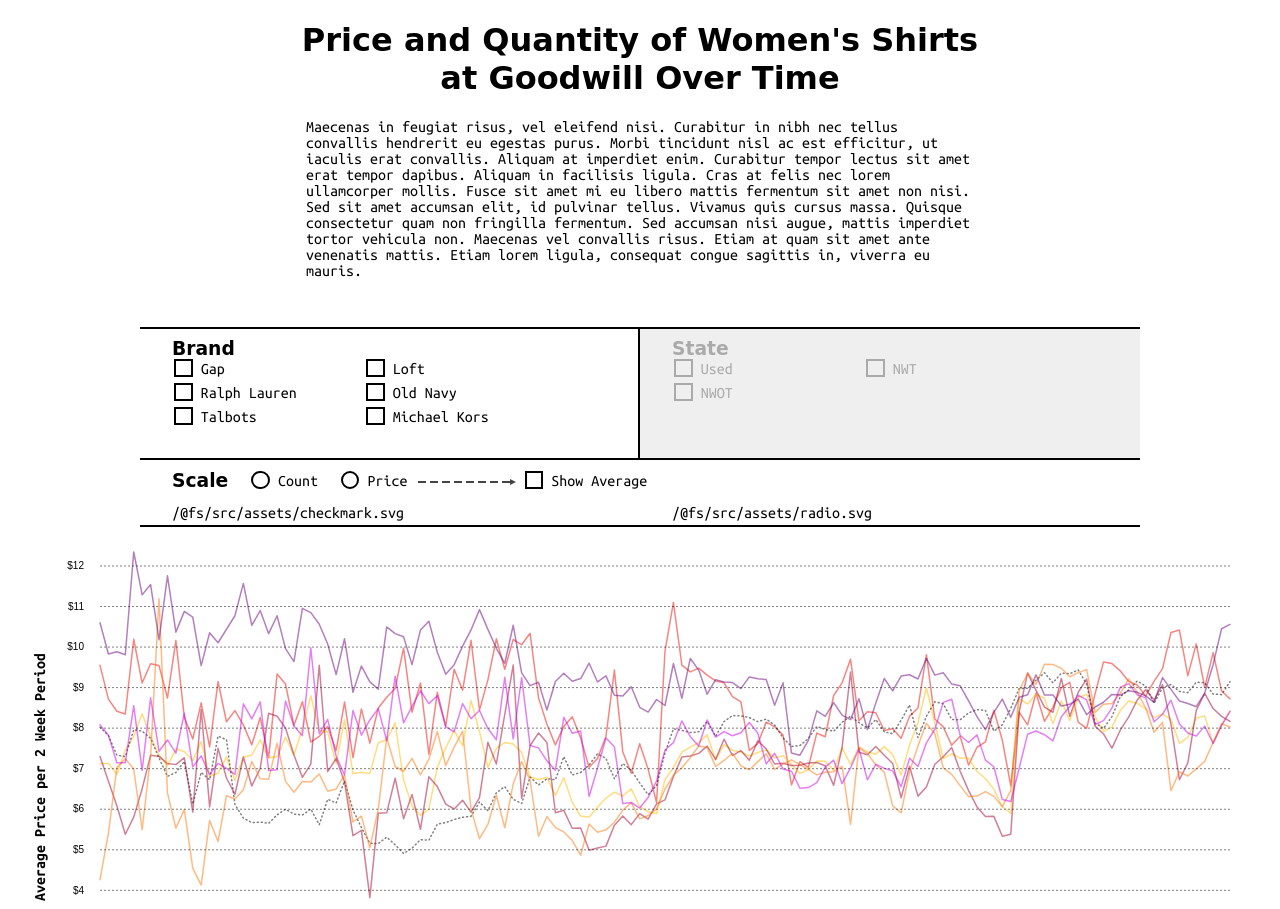
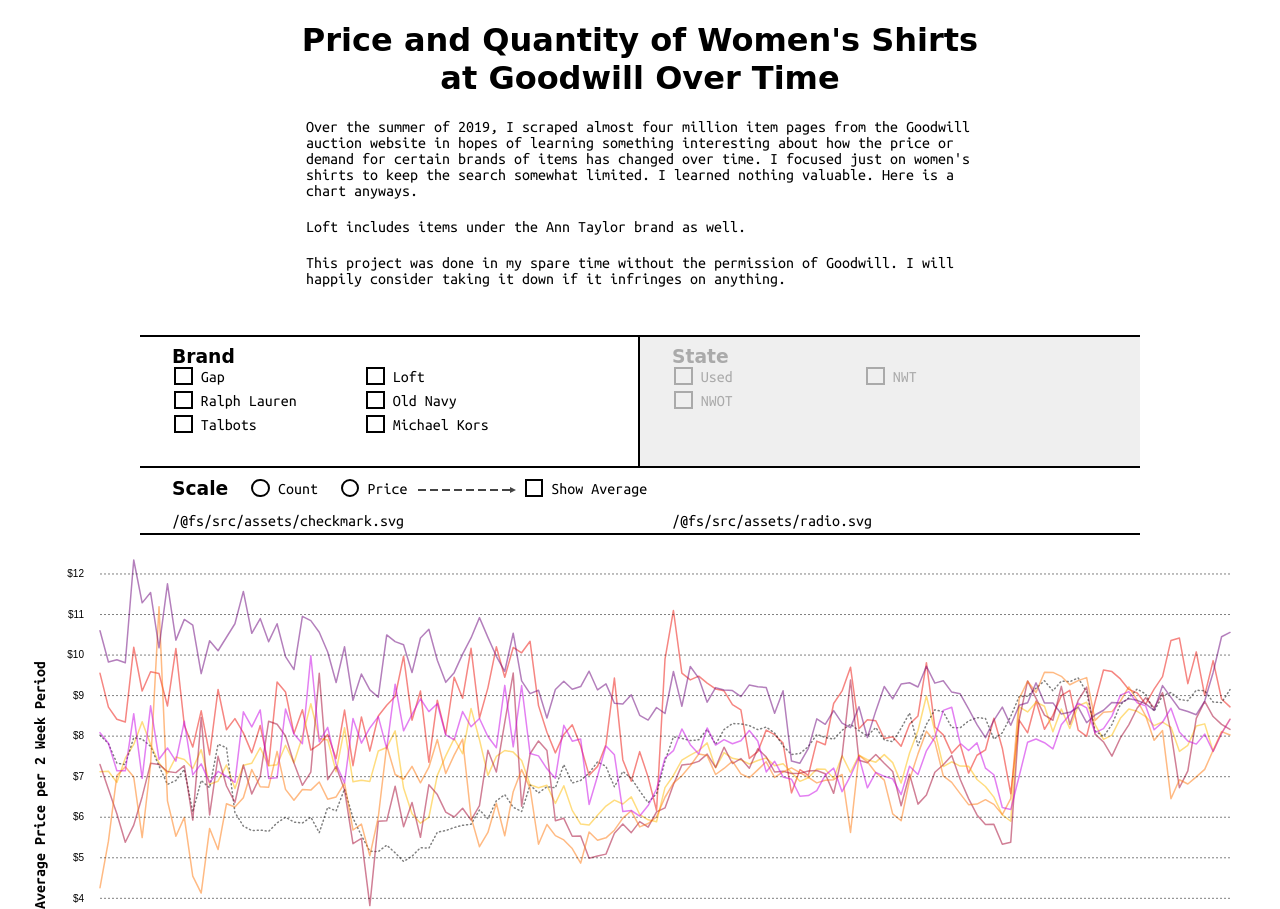
Before and after one commit to jessp/goodwill_line_chart, a website built with webpack: page dist/index.html in a window 1280 px wide. Shown: the top 909 px of the page. Built offline with nearby package versions, Linux system fonts and the light colour scheme; a web font is replaced by a local one.

Commit message:
changed the description

```diff
--- a/src/index.js
+++ b/src/index.js
@@ -18,7 +18,9 @@
     let wrapper = selectedElement.append("div").attr("class", "wrapper");
     let header = wrapper.append("div").attr("class", "header");
     header.append("h1").text("Price and Quantity of Women's Shirts at Goodwill Over Time");
-    header.append("p").text("Maecenas in feugiat risus, vel eleifend nisi. Curabitur in nibh nec tellus convallis hendrerit eu egestas purus. Morbi tincidunt nisl ac est efficitur, ut iaculis erat convallis. Aliquam at imperdiet enim. Curabitur tempor lectus sit amet erat tempor dapibus. Aliquam in facilisis ligula. Cras at felis nec lorem ullamcorper mollis. Fusce sit amet mi eu libero mattis fermentum sit amet non nisi. Sed sit amet accumsan elit, id pulvinar tellus. Vivamus quis cursus massa. Quisque consectetur quam non fringilla fermentum. Sed accumsan nisi augue, mattis imperdiet tortor vehicula non. Maecenas vel convallis risus. Etiam at quam sit amet ante venenatis mattis. Etiam lorem ligula, consequat congue sagittis in, viverra eu mauris.");
+    header.append("p").text("Over the summer of 2019, I scraped almost four million item pages from the Goodwill auction website in hopes of learning something interesting about how the price or demand for certain brands of items has changed over time. I focused just on women's shirts to keep the search somewhat limited. I learned nothing valuable. Here is a chart anyways.");
+    header.append("p").text("Loft includes items under the Ann Taylor brand as well.")
+    header.append("p").text("This project was done in my spare time without the permission of Goodwill. I will happily consider taking it down if it infringes on anything.");
     let chartControls = selectedElement.append("div").attr("class", "controls");
     let chartHolder = selectedElement.append("svg").attr("class", "chart");
 
--- a/src/main.css
+++ b/src/main.css
@@ -55,6 +55,7 @@
 
 .header {
 	width: 100%;
+	margin-bottom: 3em;
 }
 
 .header h1 {
@@ -62,7 +63,7 @@
 }
 
 .header p {
-	margin: 0em 1em 3em 1em;
+	margin: 0em 1em 1.25em 1em;
 }
 
 .controls {
```
Also changed, not shown: dist/main.js.
